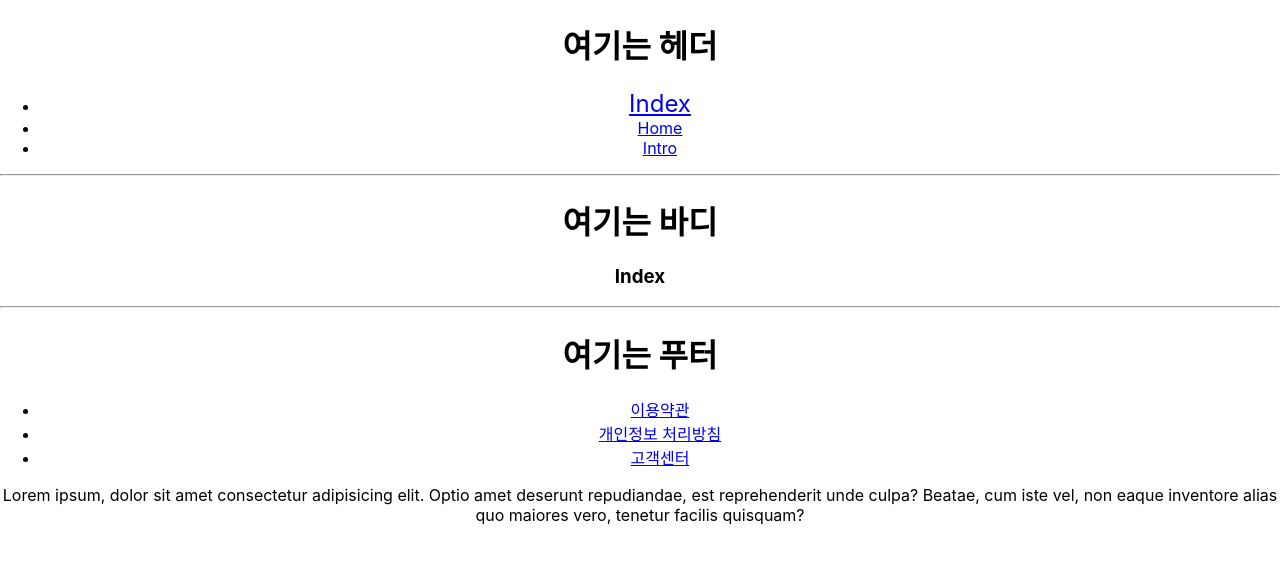
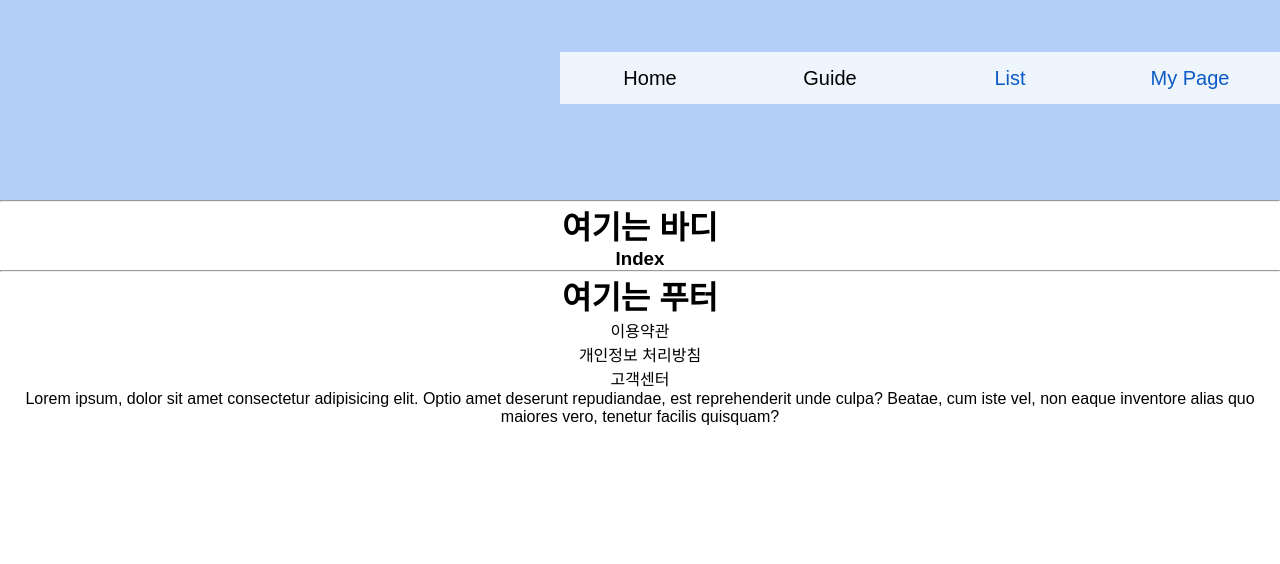
Before and after one commit to Kim-Hyunjo/MoZIP, a React (Create React App) app in the folder front/: page / in a window 1280 px wide. Shown: the top 564 px of the page. Built offline with nearby package versions, Linux system fonts and the light colour scheme.

Commit message:
Add list style

```diff
--- a/front/src/App.css
+++ b/front/src/App.css
@@ -1,5 +1,45 @@
+* {
+  margin: 0px;
+  padding: 0px;
+  font-family: "Arial";
+  list-style-type: none;
+  text-decoration: none;
+}
+
 .App {
   text-align: center;
+}
+
+header {
+  margin: 0px auto;
+  width: 100%;
+  height: 200px;
+  background-color: #b2cff7;
+}
+
+#list {
+  height: 70px;
+}
+#list ul li {
+  color: black;
+  position: relative;
+  transform: translate(0%, 100%);
+  background: rgba(255, 255, 255, 0.8);
+  width: 180px;
+  height: 52px;
+  float: right;
+  text-align: center;
+  line-height: 52px;
+  font-size: 20px;
+}
+
+a {
+  color: black;
+}
+
+a.active {
+  text-decoration: none;
+  color: #0c5ac6;
 }
 
 .App-logo {
--- a/front/src/App.tsx
+++ b/front/src/App.tsx
@@ -20,23 +20,25 @@ function App() {
     <Router>
       <div className="App">
         <header>
-          <h1>여기는 헤더</h1>
           <nav>
+            <div id = "list">
               <ul>
                 {/* <li><Link to="/">Index</Link></li>
                 <li><Link to="/home">Home</Link></li>
                 <li><Link to="/intro">Intro</Link></li> */}
                 {/* NavLink를 이용하면 다이나믹 스타일 적용가능 */}
-              <li><NavLink exact={true} activeStyle={{ fontSize: 24 }} to="/">Index</NavLink></li>
-              <li><NavLink activeStyle={{ fontSize: 24 }} to="/home">Home</NavLink></li>
-              <li><NavLink activeStyle={{ fontSize: 24 }} to="/intro">Intro</NavLink></li>
+                <li><NavLink exact to="/">My Page</NavLink></li>
+                <li><NavLink exact to="/">List</NavLink></li>
+                <li><NavLink exact to="/intro">Guide</NavLink></li>
+                <li><NavLink exact={true} to="/home">Home</NavLink></li>
               </ul>
+            </div>
           </nav>
         </header>
         <hr />
         <h1>여기는 바디</h1>
         <Switch>
-          <Route exact={true} path="/" render={() => <h3>Index</h3>} />
+          <Route path="/" render={() => <h3>Index</h3>} />
           <Route exact={true} path="/home" component={Home} />
           <Route path="/intro" render={() => <h3>소개</h3>} />
           <Route path="/posts" component={TestList} />
@@ -51,7 +53,6 @@ function App() {
           <Route exact path="/list/학술/1" component={detailPage1}/>
           <Route exact path="/자기소개함" component={SelfIntroduction} />
           <Route component={NotFound} />
-
         </Switch>
         <hr />
         <footer>
```
Lines whose indentation alone changed are shown as unchanged.
